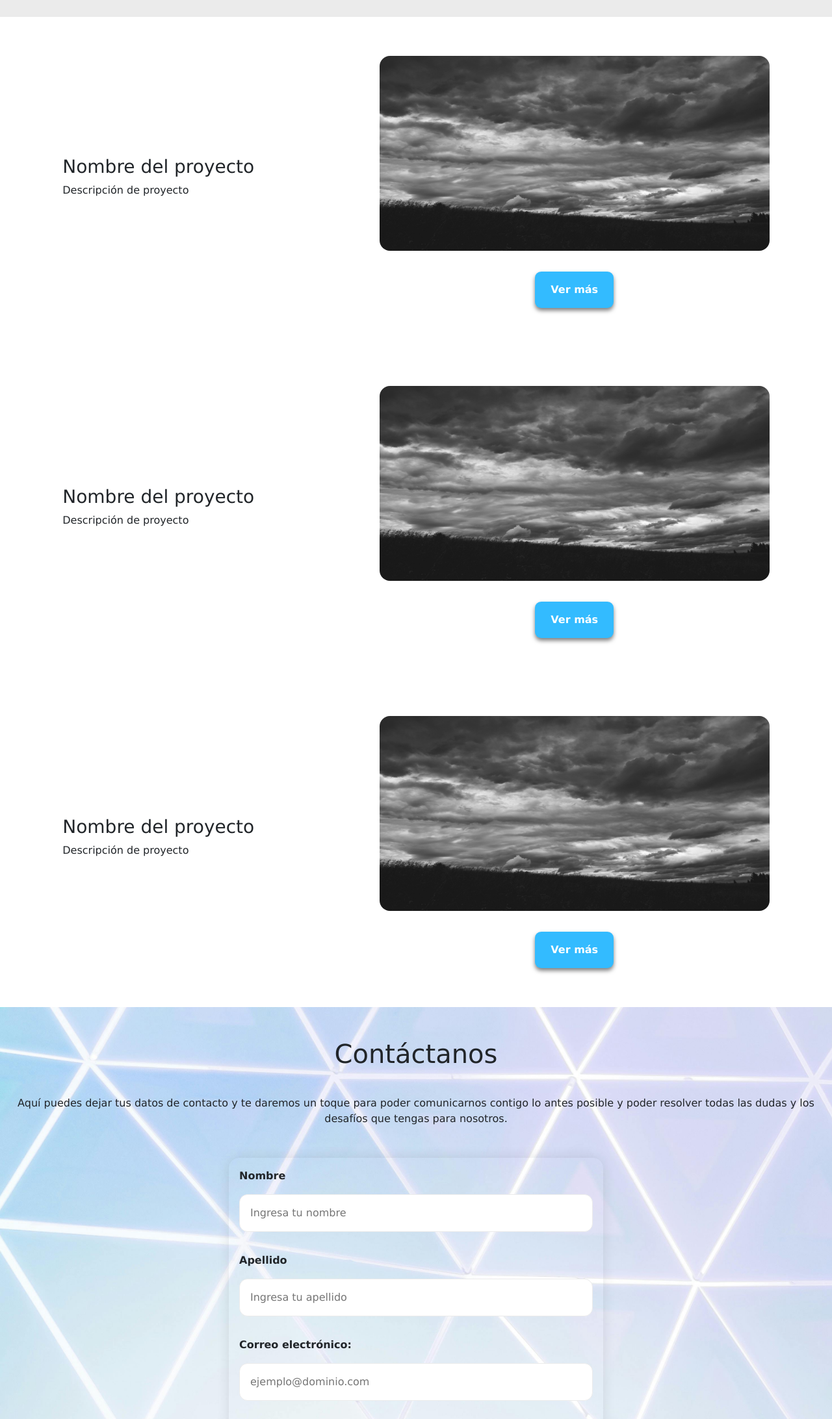
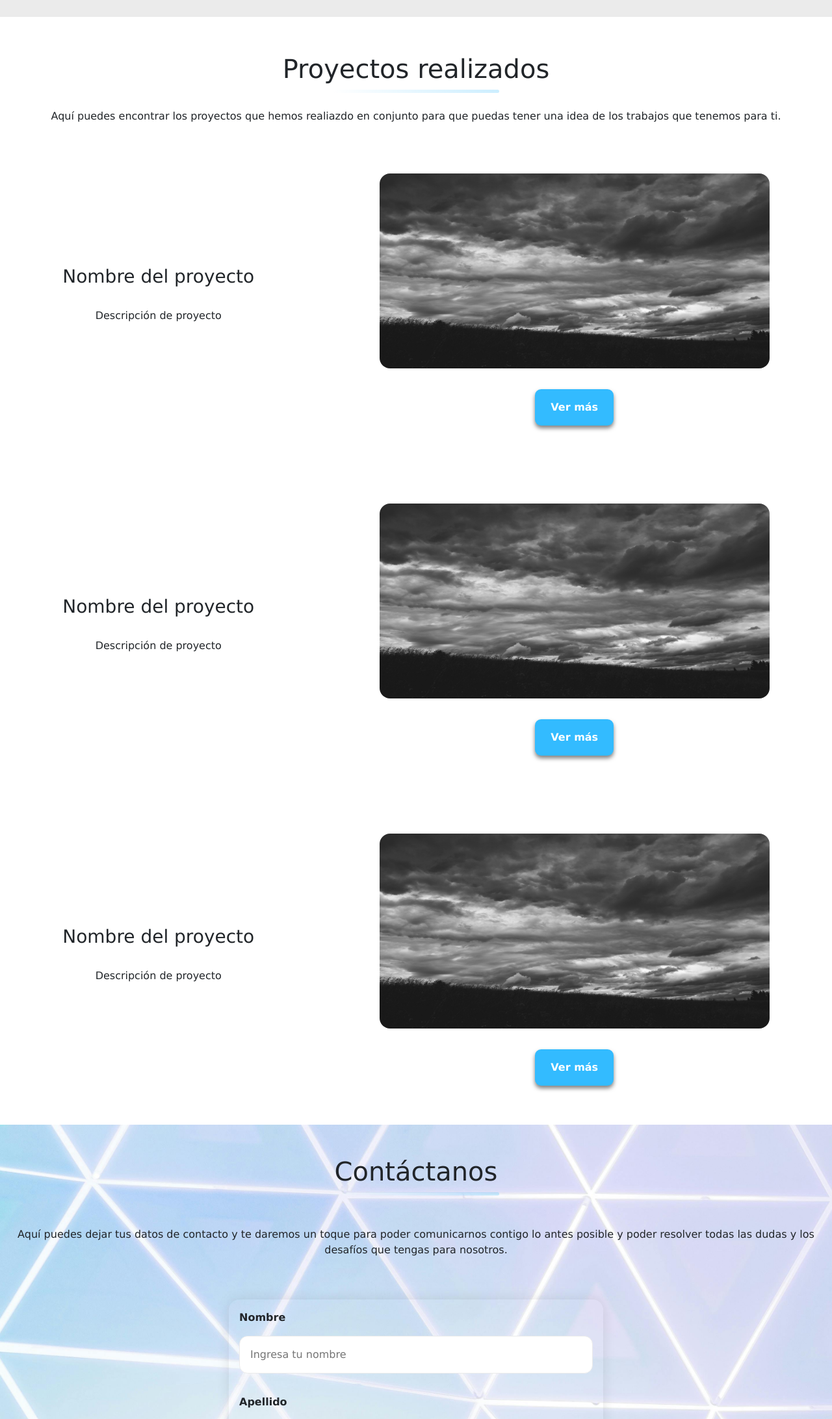
Before and after one commit to flpVr1/portafolio, a plain HTML site: page frontend/inicio.html in a window 1280 px wide. Shown: the part 4140-6324 px from the top of the page at 65% size. Drawn offline with nearby package versions, Linux system fonts and the light colour scheme.

Commit message:
Algunas actualizaciones menores, paddings y adicion de titulos en la seccion de proyectos y paddings

```diff
--- a/frontend/css/style.css
+++ b/frontend/css/style.css
@@ -386,6 +386,26 @@ main {
 /* Sección de proyectos */
 #projects-section {
   background-color: var(--bs-white);
+  padding-top: 2rem;
+}
+
+#projects-section h1,
+#projects-section p {
+  text-align: center;
+  padding-top: 1.5rem;
+}
+
+#projects-section hr {
+  height: 5px;
+  background: linear-gradient(
+    to right,
+    var(--bs-transparent),
+    var(--bs-light-bright)
+  );
+  border: none;
+  border-radius: 5px;
+  width: 20%;
+  margin: 0 auto;
 }
 
 .project-section {
@@ -453,7 +473,24 @@ main {
 #form-section h1,
 #form-section p {
   text-align: center;
-  padding-bottom: 2rem;
+}
+
+#form-section p {
+  padding-top: 3rem;
+  padding-bottom: 3rem;
+}
+
+#form-section hr {
+  height: 5px;
+  background: linear-gradient(
+    to right,
+    var(--bs-transparent),
+    var(--bs-light-bright)
+  );
+  border: none;
+  border-radius: 5px;
+  width: 20%;
+  margin: 0 auto;
 }
 
 .form-container {
--- a/frontend/inicio.html
+++ b/frontend/inicio.html
@@ -246,6 +246,9 @@
         </section>
 
         <section id="projects-section">
+          <h1>Proyectos realizados</h1>
+          <hr />
+          <p>Aquí puedes encontrar los proyectos que hemos realiazdo en conjunto para que puedas tener una idea de los trabajos que tenemos para ti.</p>
           <div class="project-section">
             <div class="div-title-description">
               <h3>Nombre del proyecto</h3>
@@ -280,6 +283,7 @@
 
         <section id="form-section">
           <h1>Contáctanos</h1>
+          <hr />
           <p>Aquí puedes dejar tus datos de contacto y te daremos un toque para poder comunicarnos contigo lo antes posible y poder resolver todas las dudas y los desafíos que tengas para nosotros.</p>
           <div class="form-container">
             <form
```
